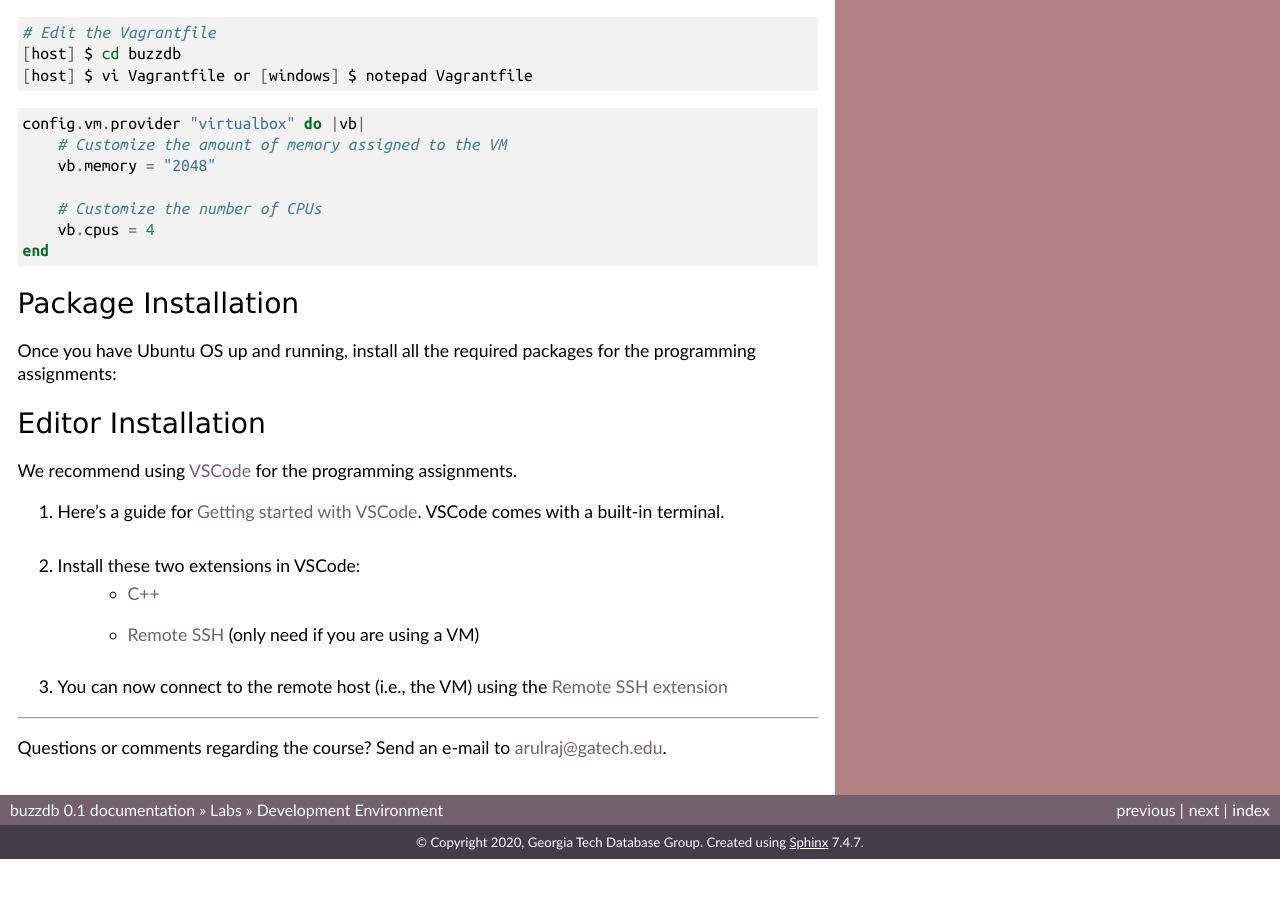
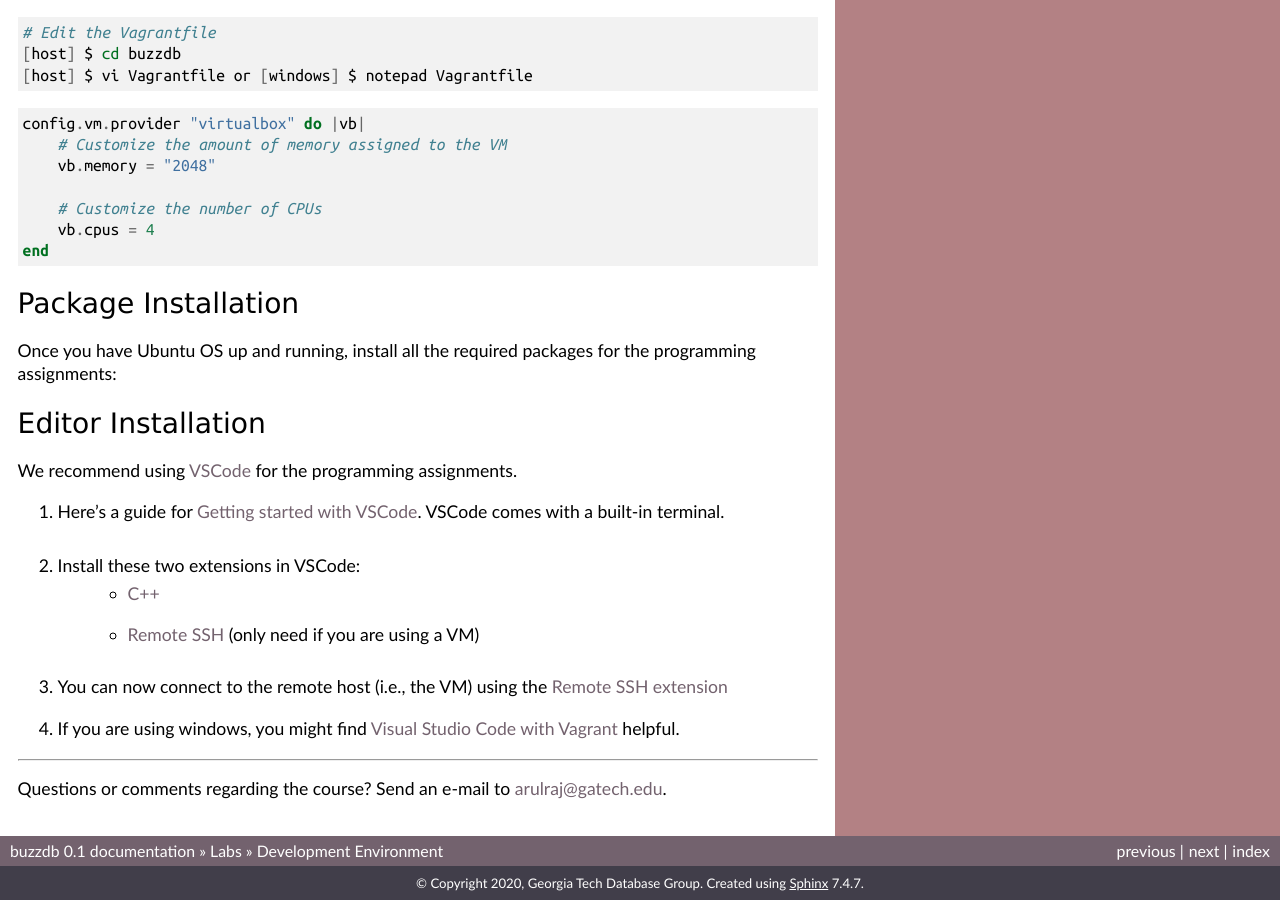
Before and after one commit to hershd23/buzzdb-docs, a Sphinx documentation site: the page built from docs/labs/setup.rst, in a window 1280 px wide and 900 px high, scrolled down 2156 px. Built offline with Sphinx 7.4.7, drawn with Linux system fonts in a browser that asks for light colours; before the commit the page ends 3015 px from its top, so only the background shows below that.

Commit message:
Remote ssh setup help added

```diff
--- a/docs/labs/setup.rst
+++ b/docs/labs/setup.rst
@@ -134,6 +134,7 @@ We recommend using `VSCode <https://code.visualstudio.com/>`_ for the programmin
     - `Remote SSH <https://marketplace.visualstudio.com/items?itemName=ms-vscode-remote.remote-ssh>`_ (only need if you are using a VM)
 
 #. You can now connect to the remote host (i.e., the VM) using the `Remote SSH extension <https://code.visualstudio.com/docs/remote/ssh#_connect-to-a-remote-host>`__
+#. If you are using windows, you might find `Visual Studio Code with Vagrant <https://medium.com/@lopezgand/connect-visual-studio-code-with-vagrant-in-your-local-machine-24903fb4a9de>`__ helpful.
 
 --------------
 
```
